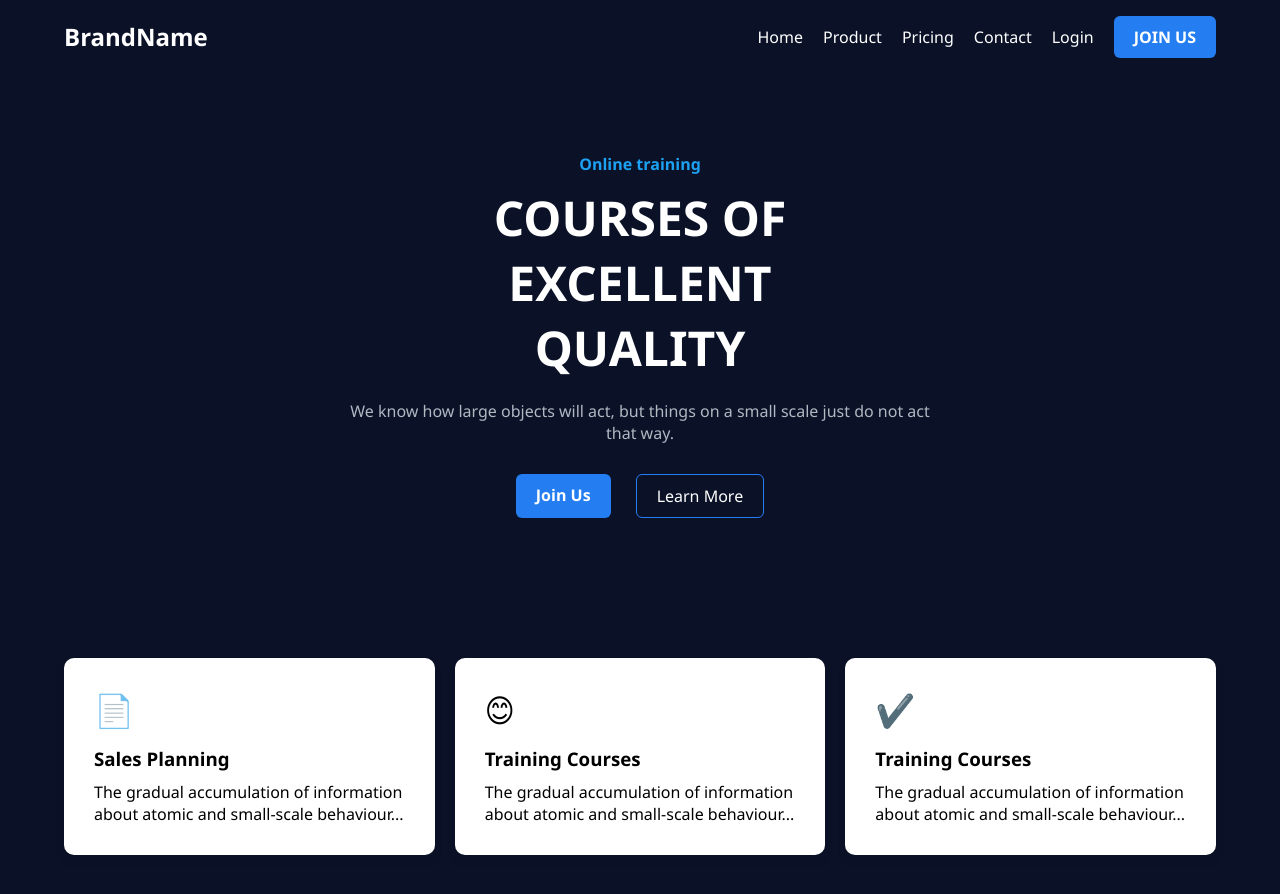
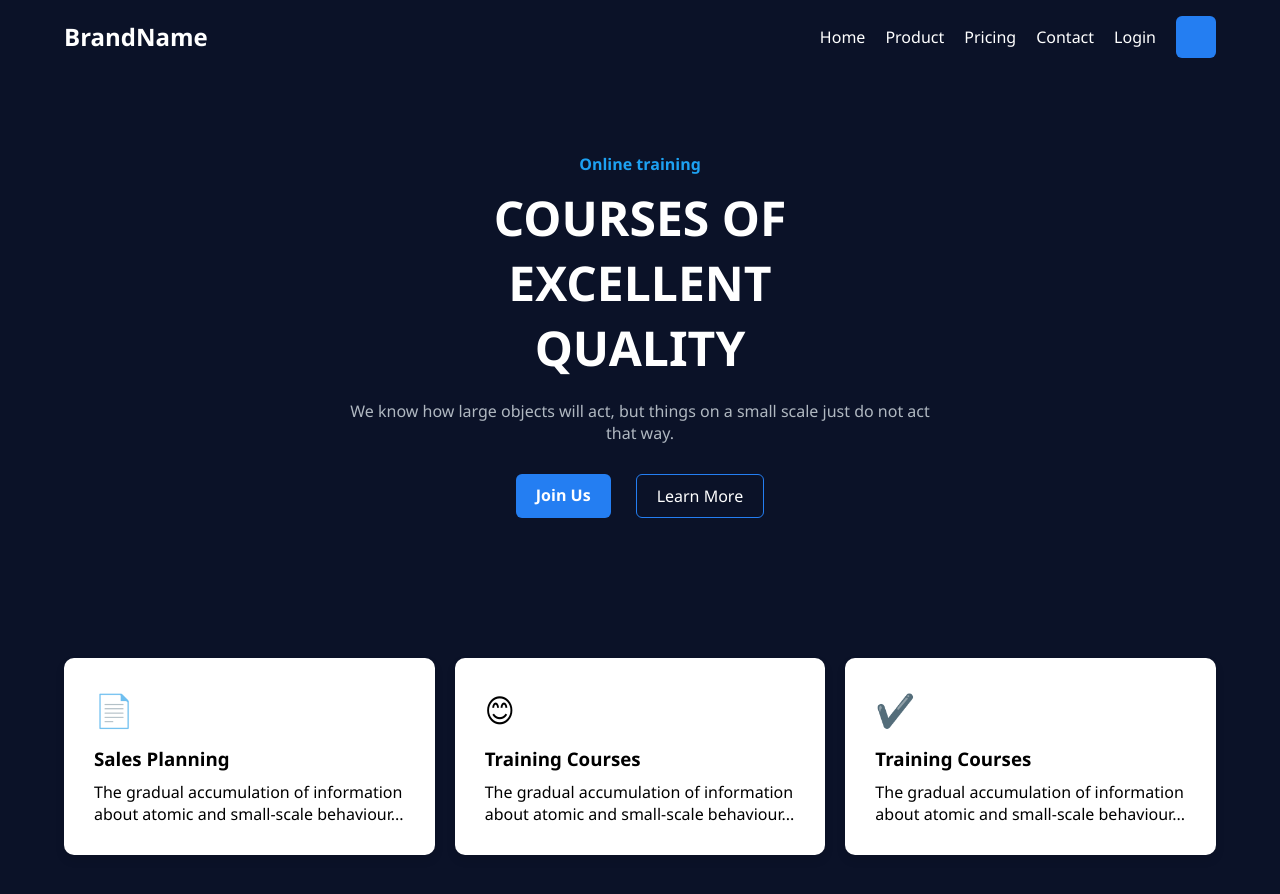
Before and after one commit to gyanes-09/new, a plain HTML site: page index.html in a window 1280 px wide. Drawn offline with Linux system fonts and the light colour scheme.

Commit message:
Update index.html

```diff
--- a/index.html
+++ b/index.html
@@ -18,7 +18,7 @@
           <li><a href="#">Pricing</a></li>
           <li><a href="#">Contact</a></li>
           <li><a href="#">Login</a></li>
-          <li><a href="#" class="btn-primary">JOIN US</a></li>
+          <li><a href="#" class="btn-primary"></a></li>
         </ul>
       </nav>
     </div>
```
